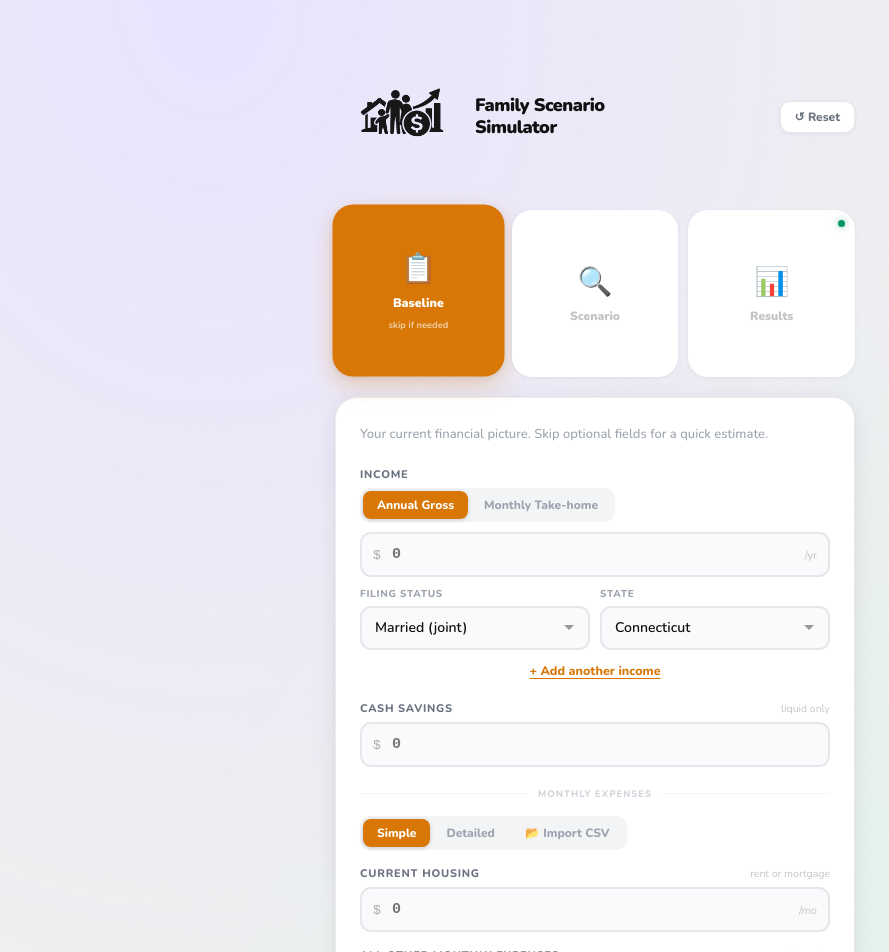
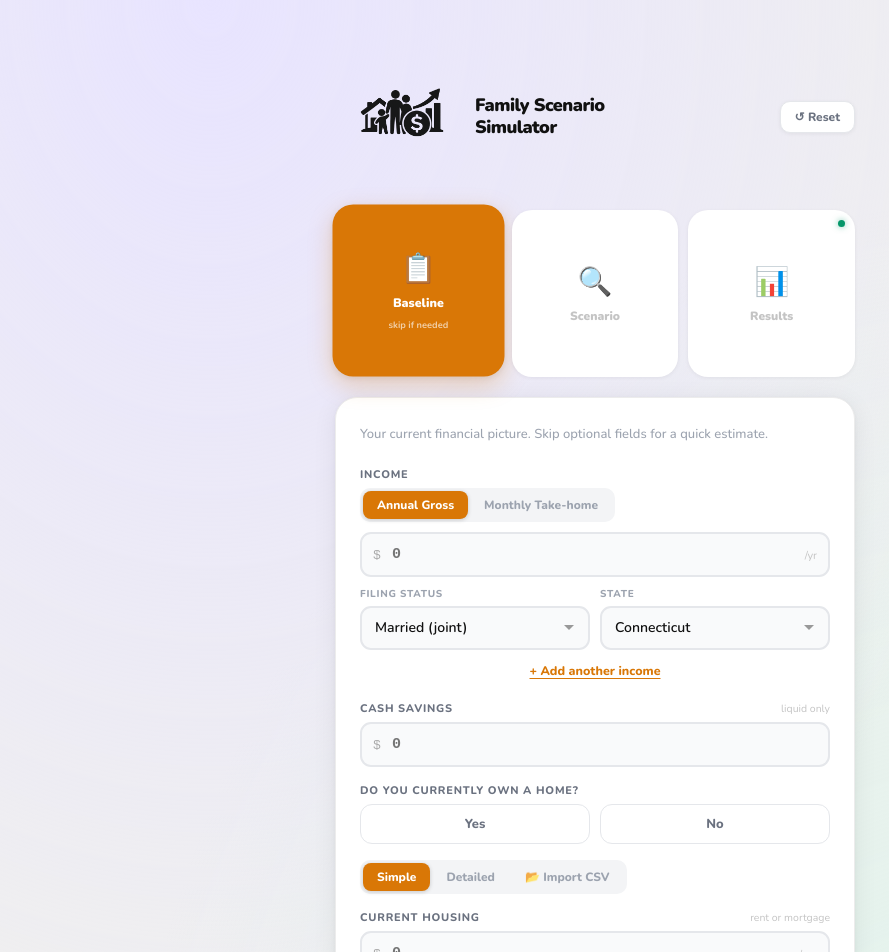
Before and after one commit to gsinclair93-apps/family-scenario-simulator, a React (Create React App) app: page / in a window 1280 px wide. Shown: the top 952 px of the page, without its empty margins (45-934 px from the left). Built offline with nearby package versions, Linux system fonts and the light colour scheme.

Commit message:
Update App.js

```diff
--- a/src/App.js
+++ b/src/App.js
@@ -695,7 +695,20 @@ function BaselineTab({ b, setB }) {
         })()}
       </Field>
 
-      <Divider label="Monthly Expenses" />
+      <Field label="Do you currently own a home?">
+        <div style={{ display:"flex",gap:10,marginTop:4 }}>
+          {[{val:true,label:"Yes"},{val:false,label:"No"}].map(({val,label})=>(
+            <button key={label} onClick={()=>setB(p=>({...p,ownsHome:val}))}
+              style={{ flex:1,padding:"10px 0",borderRadius:12,border:`1.5px solid ${b.ownsHome===val?ac:"#E5E7EB"}`,
+                background:b.ownsHome===val?ac:"#fff",color:b.ownsHome===val?"#fff":"#6B7280",
+                fontWeight:800,fontSize:13,cursor:"pointer",transition:"all 0.15s" }}>
+              {label}
+            </button>
+          ))}
+        </div>
+      </Field>
+
+
       <div style={{ marginBottom:16 }}>
         <Pill value={b.expenseMode} onChange={set("expenseMode")} accentColor={ac}
           options={[{value:"simple",label:"Simple"},{value:"detailed",label:"Detailed"},{value:"csv",label:"📂 Import CSV"}]} />
@@ -1183,12 +1196,12 @@ function SkippedResults({ r, sc, onAddIncome }) {
       </div>
 
       {/* Affiliate links — always visible */}
-      <LeadCapture sc={sc} r={r} />
+      <LeadCapture sc={sc} r={r} b={b} />
     </div>
   );
 }
 
-function ResultsTab({ r, sc, ready, skipped, onAddIncome, scenarioReady }) {
+function ResultsTab({ r, sc, ready, skipped, onAddIncome, scenarioReady, b }) {
   const rc=RISK_CFG[r.risk];
   const meta=SCENARIO_META[sc.type];
   const [mounted, setMounted] = useState(false);
@@ -1526,7 +1539,7 @@ function ResultsTab({ r, sc, ready, skipped, onAddIncome, scenarioReady }) {
 
       </>)}
 
-      {ready && <LeadCapture sc={sc} r={r} />}
+      {ready && <LeadCapture sc={sc} r={r} b={b} />}
 
       {ready && <p style={{ textAlign:"center",fontSize:10.5,color:"#D1D5DB",marginTop:18,lineHeight:1.6 }}>
         Cash-flow analysis — not a loan approval estimate.<br />Consult a financial advisor before major decisions.
@@ -1575,8 +1588,19 @@ const LEAD_META = {
   },
 };
 
-function LeadCapture({ sc, r }) {
+function LeadCapture({ sc, r, b }) {
   const meta = LEAD_META[sc.type] || LEAD_META.home;
+
+  // Smart mortgage link routing based on homeowner status
+  const mortgageUrl = (sc.type === "home" || b?.ownsHome === false)
+    ? "https://www.tkqlhce.com/click-101701917-17168395"   // buying / not a homeowner → va-firsttimebuyer
+    : b?.ownsHome === true
+      ? "https://www.dpbolvw.net/click-101701917-17168360"  // existing homeowner → refi-rates
+      : "https://www.tkqlhce.com/click-101701917-17168395"; // unknown → default to firsttimebuyer
+
+  const partners = partners.map(p =>
+    p.tag === "Mortgage Lender" ? { ...p, url: mortgageUrl } : p
+  );
   const [email, setEmail] = useState("");
   const [status, setStatus] = useState("idle"); // idle | submitting | done | error
   const [hovered, setHovered] = useState(null);
@@ -1615,7 +1639,7 @@ function LeadCapture({ sc, r }) {
 
         {/* Partner links */}
         <div style={{ display:"flex",flexDirection:"column",gap:8,marginBottom:20 }}>
-          {meta.partners.map((p,i) => (
+          {partners.map((p,i) => (
             <a key={i} href={p.url} target="_blank" rel="noopener noreferrer"
               onClick={()=>{ if(typeof window.gtag !== "undefined") window.gtag("event", "affiliate_click", { partner: p.label, scenario: sc.type }); }}
               onMouseEnter={()=>setHovered(i)} onMouseLeave={()=>setHovered(null)}
@@ -1672,7 +1696,7 @@ function LeadCapture({ sc, r }) {
             We'll let you know when new features drop. In the meantime, check out one of these resources:
           </div>
           <div style={{ display:"flex",flexDirection:"column",gap:8 }}>
-            {meta.partners.map((p,i) => (
+            {partners.map((p,i) => (
               <a key={i} href={p.url} target="_blank" rel="noopener noreferrer"
                 style={{ display:"flex",alignItems:"center",gap:12,padding:"12px 14px",
                   background:"#fff",border:"1.5px solid #E5E7EB",borderRadius:12,
@@ -1694,7 +1718,7 @@ function LeadCapture({ sc, r }) {
 const DEFAULT_B = {
   incomeMode:"gross", annualGross:0, netIncome:0,
   showPartnerIncome:false, partnerIncomeMode:"gross", partnerAnnualGross:0, partnerNetIncome:0,
-  filingStatus:"married", state:"CT", savings:0,
+  filingStatus:"married", state:"CT", savings:0, ownsHome:null,
   expenseMode:"simple",
   currentHousing:0, simpleOther:0, simpleTotal:0,
   carPayment:0, otherDebts:0, utilities:0, groceries:0, subscriptions:0, otherLiving:0,
@@ -1789,7 +1813,7 @@ export default function App() {
           <div key={tab} className="tab-content" style={{ background:"#fff",borderRadius:22,border:"1.5px solid #ECECEC",padding:"26px 24px 30px",boxShadow:"0 4px 24px rgba(0,0,0,0.07),0 1px 4px rgba(0,0,0,0.04)" }}>
             {tab===0&&<BaselineTab b={b} setB={setB} />}
             {tab===1&&<ScenarioTab sc={sc} setSc={setSc} b={b} />}
-            {tab===2&&<ResultsTab  r={r} sc={sc} ready={ready} skipped={!hasIncome} onAddIncome={()=>setTab(0)} scenarioReady={scenarioReady} />}
+            {tab===2&&<ResultsTab  r={r} sc={sc} ready={ready} skipped={!hasIncome} onAddIncome={()=>setTab(0)} scenarioReady={scenarioReady} b={b} />}
           </div>
           {/* Nav */}
           <div style={{ display:"flex",alignItems:"center",justifyContent:"space-between",marginTop:16 }}>
```
